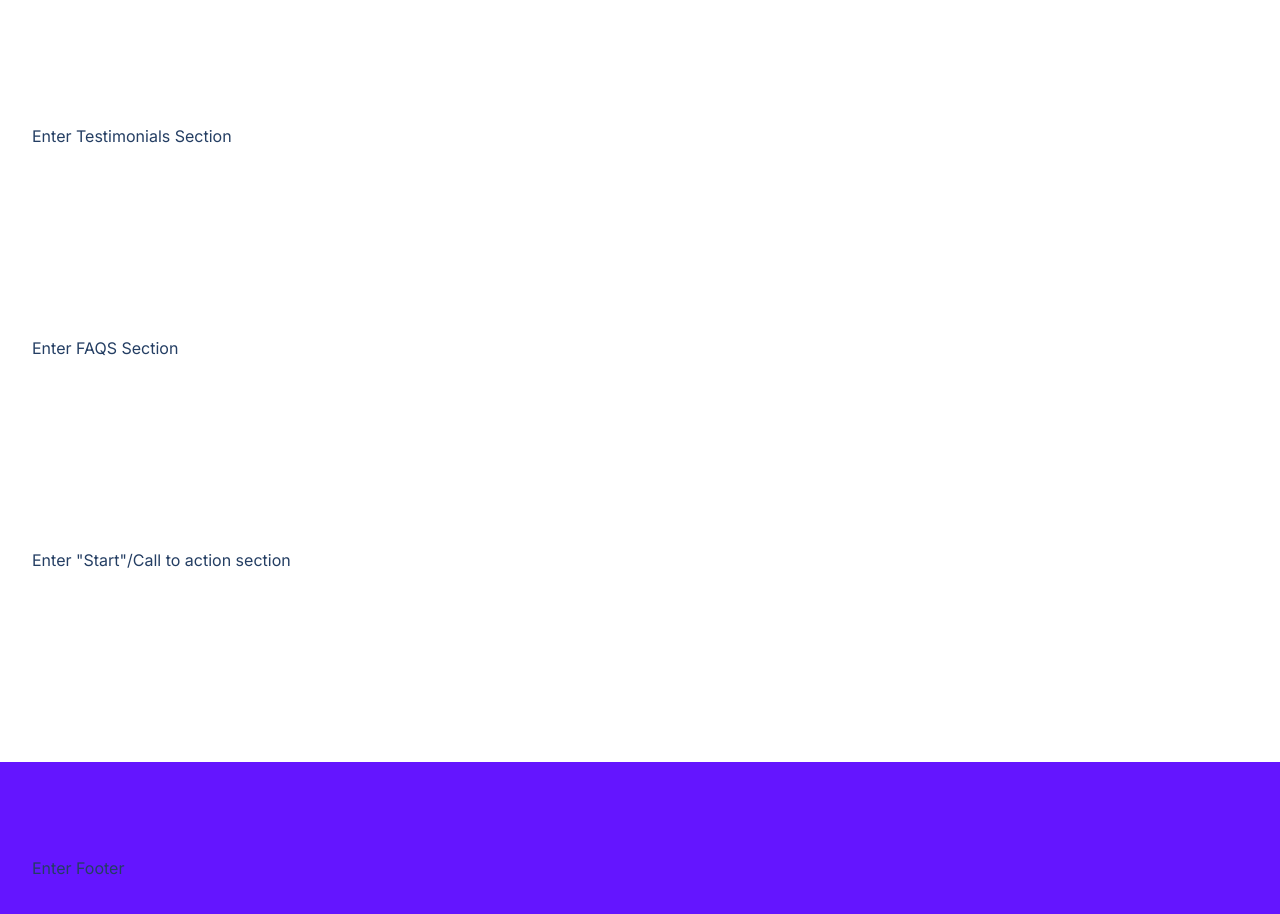
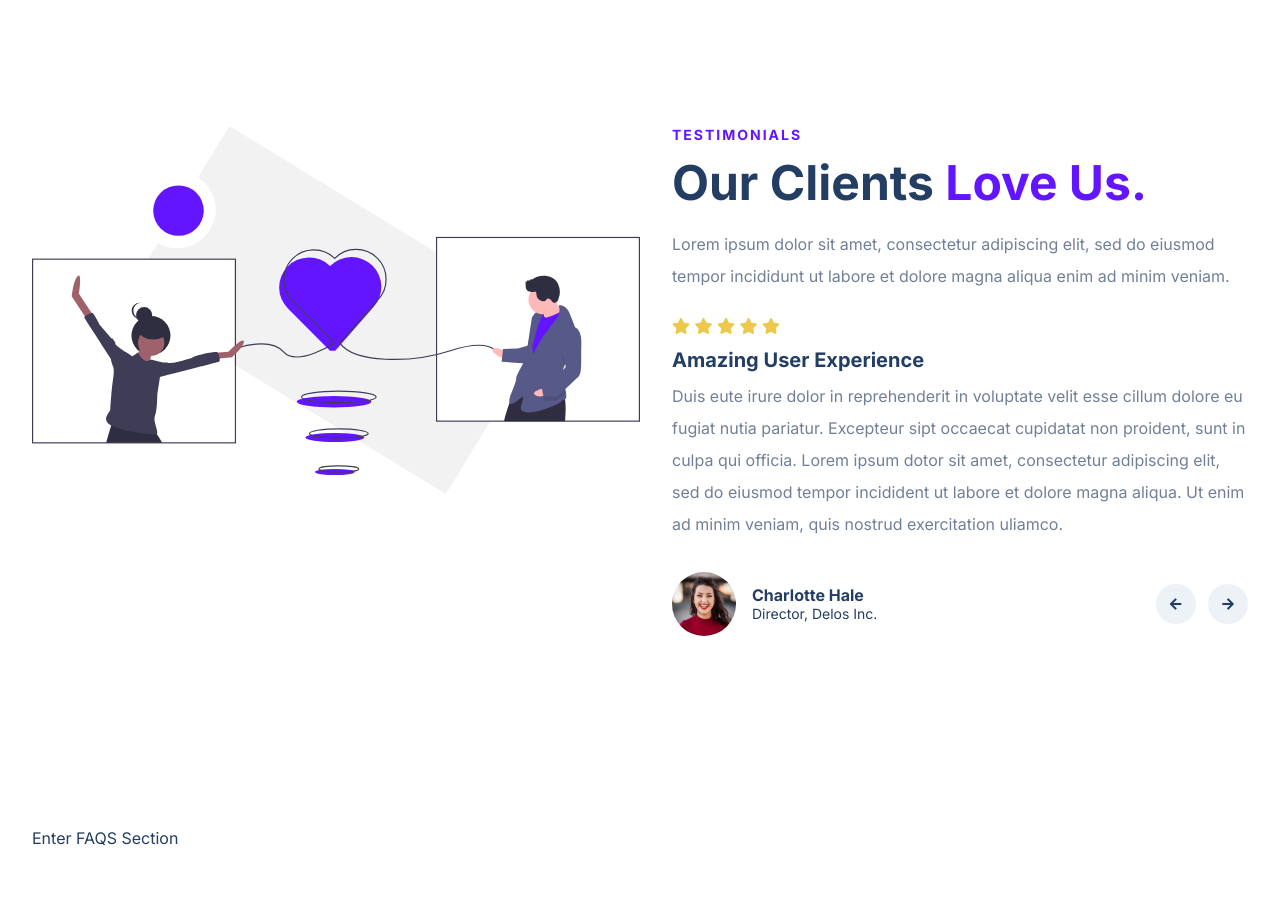
Before and after one commit to Karla-Med/treact-starter, a plain HTML site: page index.html in a window 1280 px wide. Shown: the part 4360-5274 px from the top of the page. Drawn offline with Linux system fonts and the light colour scheme.

Commit message:
Add testimonials section

```diff
--- a/index.html
+++ b/index.html
@@ -475,7 +475,63 @@
 
       <section id="testimonials">
         <div class="container">
-          <div class="row"><!--  -->Enter Testimonials Section<!--  --></div>
+          <div class="row">
+            <div class="testimonials__img--wrapper">
+              <img
+                src="./assets/love-illustration.c759090fa833369ad6ffb6eb19cacb3e.svg"
+                alt="Love Illustrations"
+                class="testimonials__img"
+              />
+            </div>
+            <div class="testimonials__content">
+              <p class="testimonials__subtitles">TESTIMONIALS</p>
+              <h1 class="testimonials__titles">
+                Our Clients <span class="purple">Love Us.</span>
+              </h1>
+              <p class="testimonials__description">
+                Lorem ipsum dolor sit amet, consectetur adipiscing elit, sed do
+                eiusmod tempor incididunt ut labore et dolore magna aliqua enim
+                ad minim veniam.
+              </p>
+              <div class="testimonials__rating">
+                <i class="fas fa-star"></i>
+                <i class="fas fa-star"></i>
+                <i class="fas fa-star"></i>
+                <i class="fas fa-star"></i>
+                <i class="fas fa-star"></i>
+              </div>
+              <h3 class="testimonials__review">Amazing User Experience</h3>
+              <p class="testimonials__review--description">
+                Duis eute irure dolor in reprehenderit in voluptate velit esse
+                cillum dolore eu fugiat nutia pariatur. Excepteur sipt occaecat
+                cupidatat non proident, sunt in culpa qui officia. Lorem ipsum
+                dotor sit amet, consectetur adipiscing elit, sed do eiusmod
+                tempor incidident ut labore et dolore magna aliqua. Ut enim ad
+                minim veniam, quis nostrud exercitation uliamco.
+              </p>
+              <div class="testimonials__author">
+                <img
+                  src="./assets/photo-1494790108377-be9c29b29330.avif"
+                  alt="Customer photo"
+                  class="testimonials__author--img"
+                />
+                <div class="testimonials__author--info">
+                  <h4 class="testimonials__author--name">Charlotte Hale</h4>
+                  <p class="testimonials__author--title">
+                    Director, Delos Inc.
+                  </p>
+                </div>
+                <div class="testimonials__arrows">
+                  <button class="testimonials__arrow">
+                    <i class="fas fa-arrow-left"></i>
+                  </button>
+                  <button class="testimonials__arrow">
+                    <i class="fas fa-arrow-right"></i>
+                  </button>
+                </div>
+              </div>
+            </div>
+          </div>
         </div>
       </section>
       <!-- END OF TESTIMONIALS -->
--- a/style.css
+++ b/style.css
@@ -688,6 +688,84 @@ TESTIMONIALS ↓
   display: flex;
 }
 
+.testimonials__img--wrapper,
+.testimonials__content {
+    width: 50%;
+}
+
+.testimonials__content {
+    padding-left: 32px;
+}
+
+.testimonials__img {
+    width: 100%;
+}
+
+.testimonials__subtitles {
+    color: #6415ff;
+  font-weight: bold;
+  font-size: 14px;
+  letter-spacing: 2px;
+  margin-bottom: 10px;
+}
+
+.testimonials__titles {
+  font-size: 48px;
+  margin-bottom: 16px;
+}
+
+.testimonials__description,
+.testimonials__review--description {
+    color: #718096;
+  line-height: 2;
+}
+
+.testimonials__author--img {
+    width: 64px;
+    height: 64px;
+    border-radius: 50%;
+    object-fit: cover;
+    margin-right: 16px;
+}
+
+.testimonials__rating {
+    color: #ecc94b;
+    margin: 24px 0 12px;
+}
+
+.testimonials__review {
+    font-size: 20px;
+    margin-bottom: 8px;
+}
+
+.testimonials__author {
+    display: flex;
+    align-items: center;
+    margin-top: 32px;
+}
+
+.testimonials__author--title {
+    font-size: 14px;
+}
+
+.testimonials__arrows {
+    margin-left: auto;
+}
+
+.testimonials__arrow {
+    width: 40px;
+    height: 40px;
+    border-radius: 50%;
+    border: none;
+    background-color: #edf2f7;
+    cursor: pointer;
+    margin-left: 8px;
+}
+
+.testimonials__rating i {
+    color: #ecc94b;
+}
+
 /*
 
 START / CALL TO ACTION ↓
```
